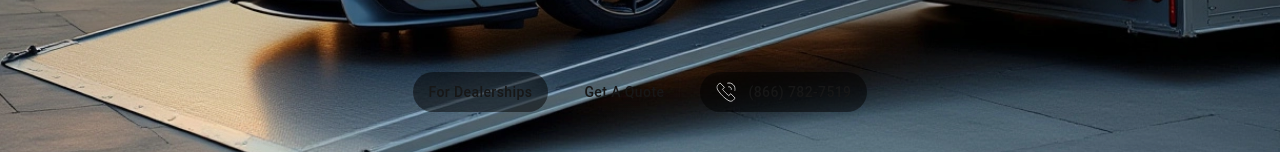
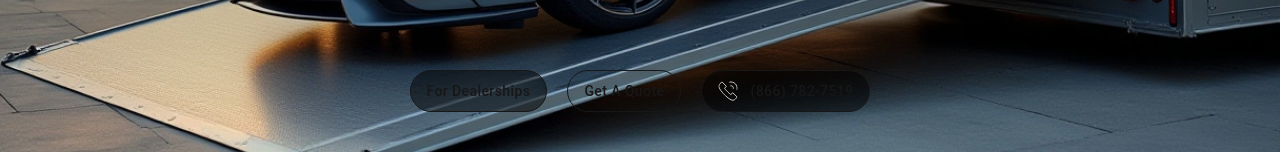
Before and after one commit to portfolioemy/dr-logistics, a Next.js app: page / in a window 1280 px wide. Shown: the part 648-802 px from the top of the page. Built offline with nearby package versions, Linux system fonts and the light colour scheme; a web font is replaced by a local one.

Commit message:
add the outline to the button

```diff
--- a/src/components/HeroSection.tsx
+++ b/src/components/HeroSection.tsx
@@ -32,6 +32,7 @@ export default function HeroSection({ image, title, subtitle, buttons }: HeroSec
               const isDealershipButton = button.label.toLowerCase().includes("dealership");
               const buttonContent = (
                 <Button
+                variant={button.variant as "outlined" | "text" | "contained"}
                   className={`${button.className} text-xs sm:text-sm text-white`}
                 >
                   {button.icon && (
```
